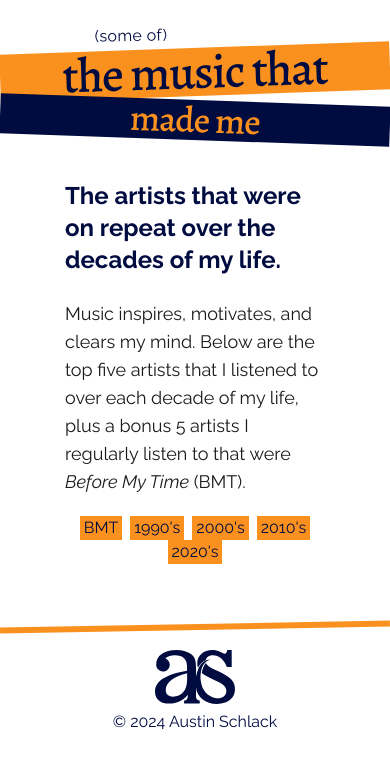
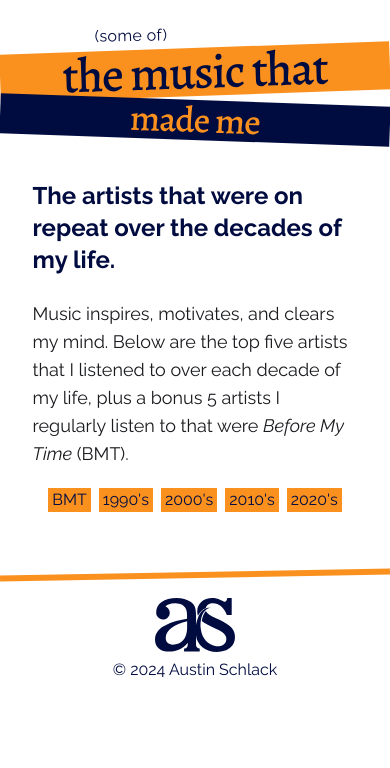
Before and after one commit to aschlack/apiTest, a Vue app: page / in a window 390 px wide. Shown: the top 768 px of the page. Built offline with nearby package versions, Linux system fonts and the light colour scheme; no server answers.

Commit message:
Fix mobile display issue with decades

```diff
--- a/src/App.vue
+++ b/src/App.vue
@@ -1,6 +1,6 @@
 <template>
   <Header />
-  <div class="lg:w-6/12 sm:8/12 special-margin">
+  <div class="lg:w-6/12 sm:w-8/12 w-10/12 special-margin">
     <Welcome :data="decades" />
   </div>
   <Footer />
@@ -53,7 +53,11 @@ body {
     margin-left: 25%;
     margin-right: 25%;
   }
-  margin-left: 16.666667%;
-  margin-right: 16.666667%;
+  @media (max-width: 1022px) and (min-width: 640px) {
+    margin-left: 16.666667%;
+    margin-right: 16.666667%;
+  }
+  margin-left: 8.333335%;
+  margin-right: 8.333335%;
 }
 </style>
```
